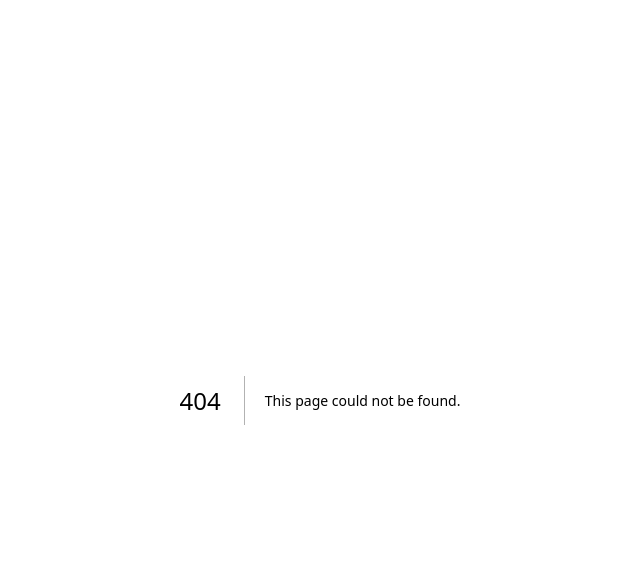
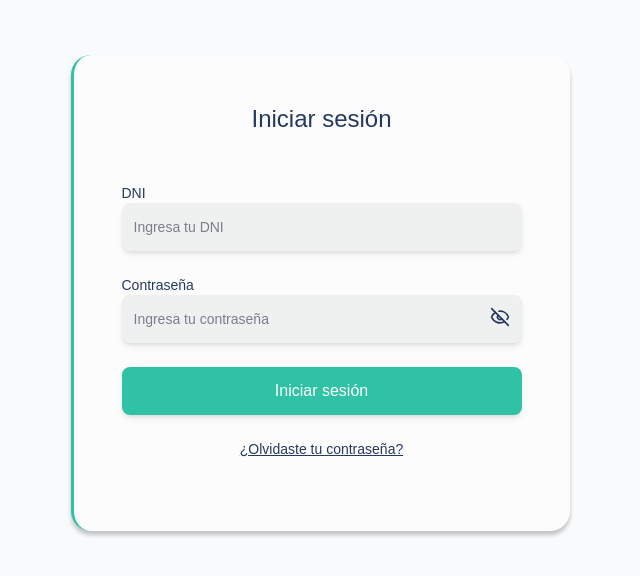
Before and after one commit to RyoKymera/salud-nc-44-front-final, a Next.js app: page /login in a window 1280 px wide. Before the commit this address had no page. Shown: the top 576 px of the page, without its empty margins (320-960 px from the left). Built offline with nearby package versions, Linux system fonts and the light colour scheme; no server answers.

Commit message:
feature/login - pagina-de-inicio-de-sesion

```diff
--- /dev/null
+++ b/src/app/login/page.tsx
@@ -0,0 +1,7 @@
+import LoginForm from "../components/Form/LoginForm";
+export default function Login() {
+
+
+ return  <LoginForm/>
+
+}
```
